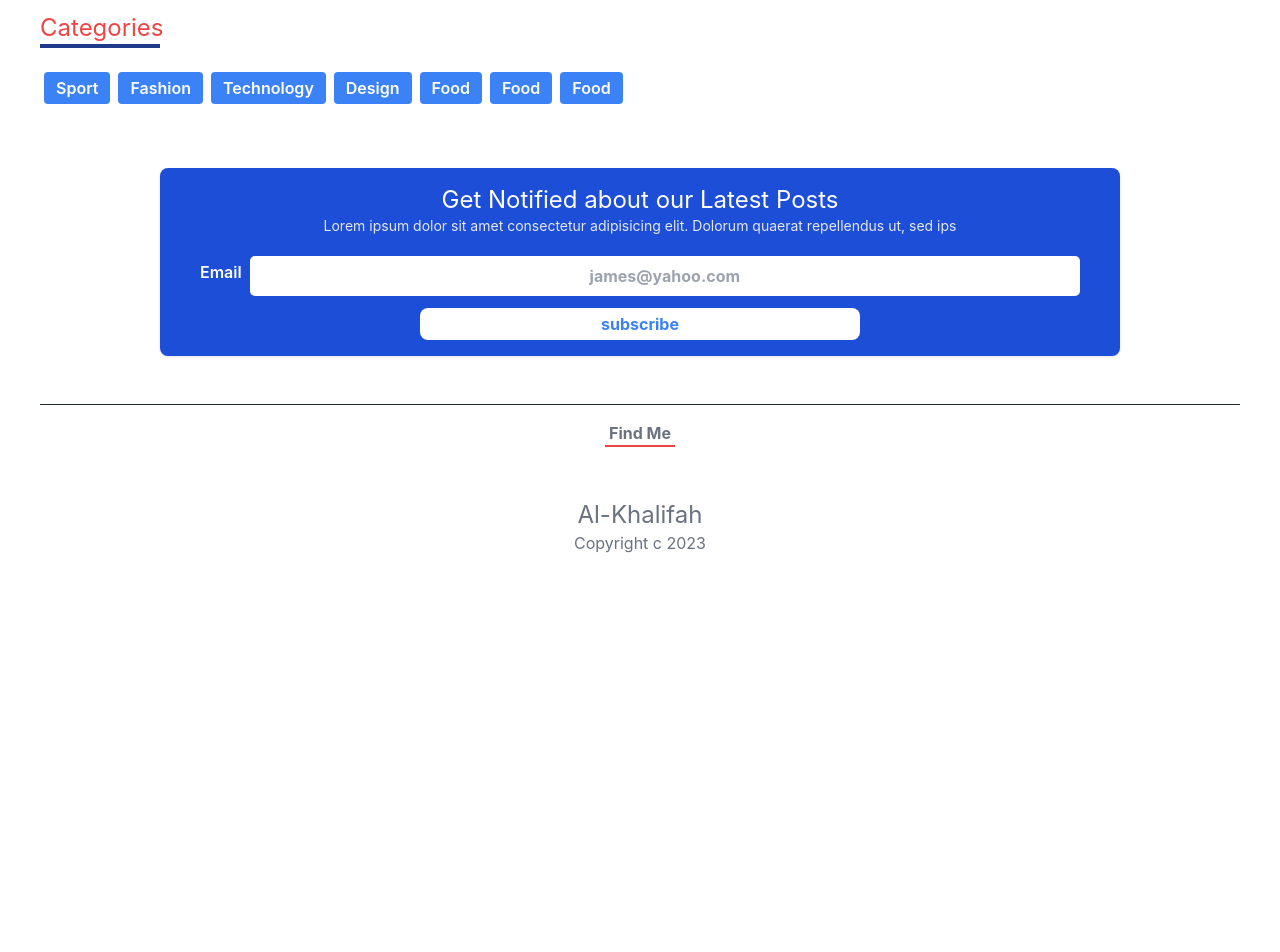
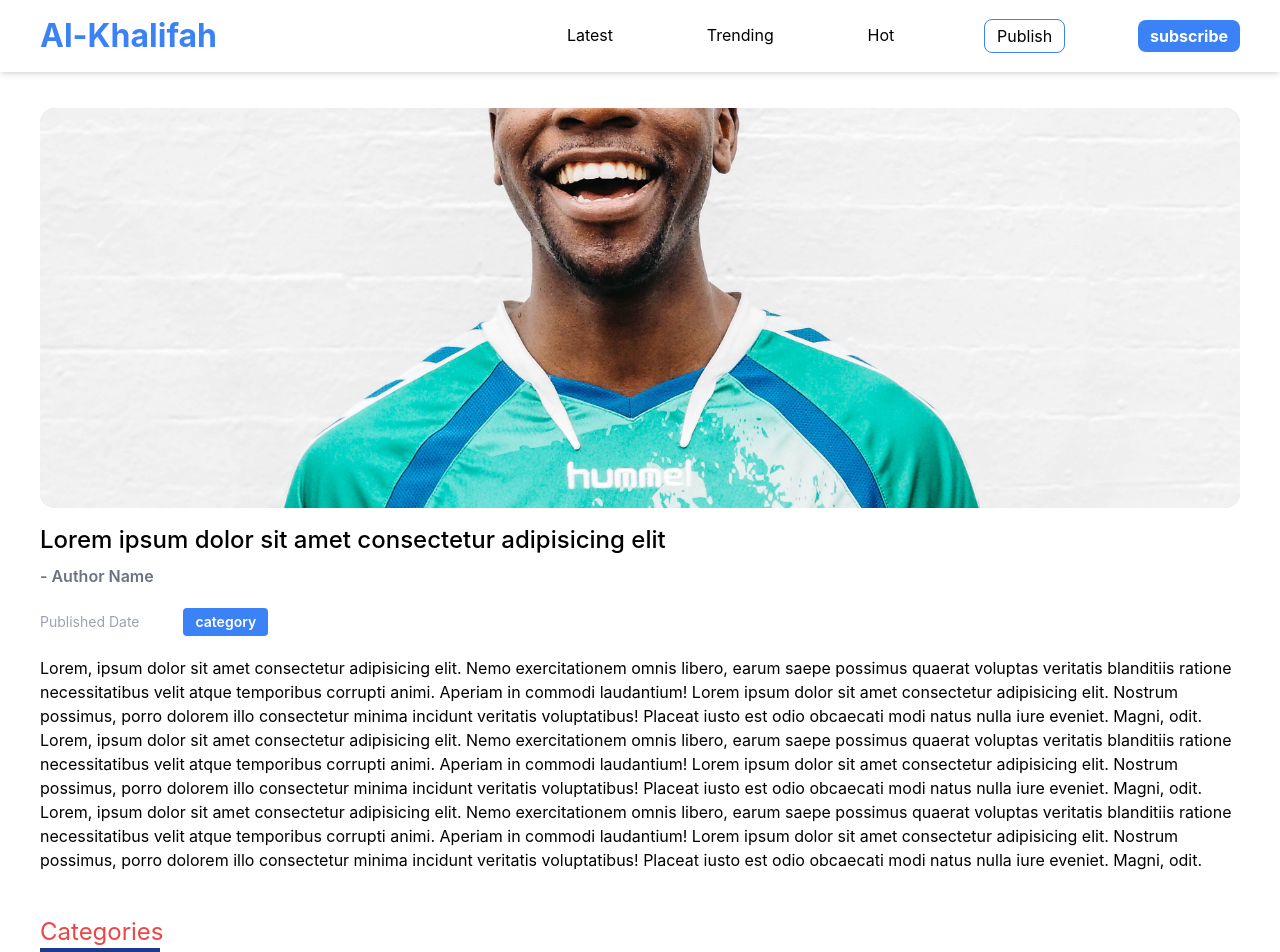
Before and after one commit to Abi0l9/blog-utiva, a React (Create React App) app in the folder frontend/: page /blogs/selected in a window 1280 px wide. Shown: the top 952 px of the page. Before the commit the page ends 800 px from the top, so only its background shows below. Built offline with nearby package versions, Linux system fonts and the light colour scheme.

Commit message:
selceted blog page designed

```diff
--- a/frontend/src/Layout.jsx
+++ b/frontend/src/Layout.jsx
@@ -1,18 +1,22 @@
 import React from "react";
 import { Routes, Route } from "react-router-dom";
-// import Header from "./components/Header/Header";
+import Header from "./components/Header/Header";
 import Main from "./components/Main";
 import Publish from "./components/Publish";
 import Categories from "./components/Categories";
 import Subscribe from "./components/Subscribe";
 import Footer from "./components/Footer";
+import Selected from "./components/Blog/Selected";
 
 const Layout = () => {
   return (
     <div className="">
+      <Header />
       <Routes>
         <Route element={<Main />} path="/" />
+        <Route element={<Main />} path="/home" />
         <Route element={<Publish />} path="/publish" />
+        <Route element={<Selected />} path="/blogs/selected" />
       </Routes>
       <Categories />
       <Subscribe />
--- /dev/null
+++ b/frontend/src/components/Blog/Selected.jsx
@@ -0,0 +1,56 @@
+import React from "react";
+import Img from "../../assets/img/test1.jpg";
+import Category from "../Category";
+
+const Selected = () => {
+  return (
+    <div className="p-3  md:px-8 min-h-[600px] lg:px-10">
+      <div className="relative  w-full mb-4 md:mr-5 h-[300px]  md:h-[400px] bg-gray-300 rounded-[15px]">
+        <img
+          src={`${Img}`}
+          alt="hero"
+          className="object-cover h-[100%] w-full rounded-[15px] "
+        />
+      </div>
+      <div className="text-left flex flex-col  pb-5 md:justify-start">
+        <p className="text-2xl font-medium ">
+          Lorem ipsum dolor sit amet consectetur adipisicing elit
+        </p>
+        <div className="">
+          <p className="font-semibold text-gray-500 my-2">- Author Name</p>
+          <div className="flex flex-row items-center my-4">
+            <p className="my-2 mr-10 text-sm text-gray-400">Published Date</p>
+            <p className="text-sm text-gray-400">
+              <Category color={"blue"}>category</Category>
+            </p>
+          </div>
+        </div>
+        <div className="">
+          Lorem, ipsum dolor sit amet consectetur adipisicing elit. Nemo
+          exercitationem omnis libero, earum saepe possimus quaerat voluptas
+          veritatis blanditiis ratione necessitatibus velit atque temporibus
+          corrupti animi. Aperiam in commodi laudantium! Lorem ipsum dolor sit
+          amet consectetur adipisicing elit. Nostrum possimus, porro dolorem
+          illo consectetur minima incidunt veritatis voluptatibus! Placeat iusto
+          est odio obcaecati modi natus nulla iure eveniet. Magni, odit. Lorem,
+          ipsum dolor sit amet consectetur adipisicing elit. Nemo exercitationem
+          omnis libero, earum saepe possimus quaerat voluptas veritatis
+          blanditiis ratione necessitatibus velit atque temporibus corrupti
+          animi. Aperiam in commodi laudantium! Lorem ipsum dolor sit amet
+          consectetur adipisicing elit. Nostrum possimus, porro dolorem illo
+          consectetur minima incidunt veritatis voluptatibus! Placeat iusto est
+          odio obcaecati modi natus nulla iure eveniet. Magni, odit. Lorem,
+          ipsum dolor sit amet consectetur adipisicing elit. Nemo exercitationem
+          omnis libero, earum saepe possimus quaerat voluptas veritatis
+          blanditiis ratione necessitatibus velit atque temporibus corrupti
+          animi. Aperiam in commodi laudantium! Lorem ipsum dolor sit amet
+          consectetur adipisicing elit. Nostrum possimus, porro dolorem illo
+          consectetur minima incidunt veritatis voluptatibus! Placeat iusto est
+          odio obcaecati modi natus nulla iure eveniet. Magni, odit.
+        </div>
+      </div>
+    </div>
+  );
+};
+
+export default Selected;
--- a/frontend/src/components/Footer/index.jsx
+++ b/frontend/src/components/Footer/index.jsx
@@ -12,7 +12,7 @@ export const Links = ({ length }) => {
           Find Me
         </p>
         <div
-          className={`flex flex-row w-${length}/4 justify-between mx-auto items-center`}
+          className={`flex flex-row w-${length}/4 md:w-1/4 justify-between mx-auto items-center`}
         >
           <a href="https://github.com/Abi0l9">
             <Icon icon={github} style={{ color: "white" }} width={24} />
@@ -34,7 +34,7 @@ const Footer = () => {
   return (
     <div className=" p-3 md:px-8 lg:px-10  mt-screen min-h-[100px]">
       <div className="h-[1px] bg-gray-800 w-full my-4"></div>
-      <Links length={1} />
+      <Links length={2} />
       <div className="mb-5 text-center mt-10">
         <p className="text-2xl text-gray-500">Al-Khalifah</p>
         <p className="text-gray-500">Copyright c 2023</p>
--- a/frontend/src/components/Header/Header.jsx
+++ b/frontend/src/components/Header/Header.jsx
@@ -11,7 +11,7 @@ const MenuItems = ({ styles, handleClick }) => {
       <ol className="flex flex-col items-center">
         <li onClick={handleClick} className="p-1 cursor-pointer ">
           <a
-            href="#latest"
+            href="/home#latest"
             className="active:rounded-[5px] hover:border-b-2 border-blue-500"
           >
             Latest
@@ -19,7 +19,7 @@ const MenuItems = ({ styles, handleClick }) => {
         </li>
         <li onClick={handleClick} className="p-1 cursor-pointer">
           <a
-            href="#trending"
+            href="/home#trending"
             className="active:rounded-[5px] hover:border-b-2 border-blue-500"
           >
             Trending
@@ -27,7 +27,7 @@ const MenuItems = ({ styles, handleClick }) => {
         </li>
         <li onClick={handleClick} className="p-1 cursor-pointer">
           <a
-            href="#hot"
+            href="/home#hot"
             className="active:rounded-[5px] hover:border-b-2 border-blue-500"
           >
             Hot
@@ -52,7 +52,7 @@ const MenuItems = ({ styles, handleClick }) => {
         <div className="flex flex-col md:flex-row items-center my-3">
           <label
             htmlFor="subscribe"
-            className="block font-semibold md:mr-2 text-blue-800 mt-[100px]"
+            className="block font-semibold md:mr-2 text-blue-800 mt-[50px]"
           >
             Email
           </label>
@@ -92,17 +92,17 @@ const Header = () => {
       <div className="z-10 flex flex-row flex-grow  items-center justify-between">
         <ol className="hidden md:flex md:flex-row md:flex-grow md:justify-between lg:justify-around">
           <li className="p-1 cursor-pointer ">
-            <a href="#latest" className="active:rounded-[5px]">
+            <a href="/home#latest" className="active:rounded-[5px]">
               Latest
             </a>
           </li>
           <li className="p-1 cursor-pointer">
-            <a href="#trending" className="active:rounded-[5px]">
+            <a href="/home#trending" className="active:rounded-[5px]">
               Trending
             </a>
           </li>
           <li className="p-1 cursor-pointer">
-            <a href="#hot" className="active:rounded-[5px]">
+            <a href="/home#hot" className="active:rounded-[5px]">
               Hot
             </a>
           </li>
@@ -112,7 +112,7 @@ const Header = () => {
         </ol>
         <div className="hidden md:block ml-[30px] text-right">
           <button className="p-[4px] px-3 bg-blue-500 text-white rounded-[8px] font-bold active:bg-blue-900">
-            <a href="#subscribe" className="active:rounded-[5px]">
+            <a href="/home#subscribe" className="active:rounded-[5px]">
               subscribe
             </a>
           </button>
@@ -127,7 +127,10 @@ const Header = () => {
         </div>
       </div>
       {menuOpen && (
-        <aside className="absolute top-0 pt-[30px] min-h-[2000px] w-3/4 opacity-90 flex flex-col items-center right-0 bg-white text-black">
+        <aside
+          onClick={handleMenuClick}
+          className="absolute top-0 pt-[30px] min-h-[2000px] w-full opacity-90 flex flex-col items-center right-0 bg-white text-black"
+        >
           <MenuItems styles="col" handleClick={handleMenuClick} />
         </aside>
       )}
--- a/frontend/src/components/Main/index.jsx
+++ b/frontend/src/components/Main/index.jsx
@@ -4,12 +4,10 @@ import Latest from "./Latest";
 import Trending from "./Trending";
 import Hot from "./Hot";
 import Related from "../Related";
-import Header from "../Header/Header";
 
 const Main = () => {
   return (
     <div>
-      <Header />
       <Hero />
       <Latest />
       <Trending />
```
